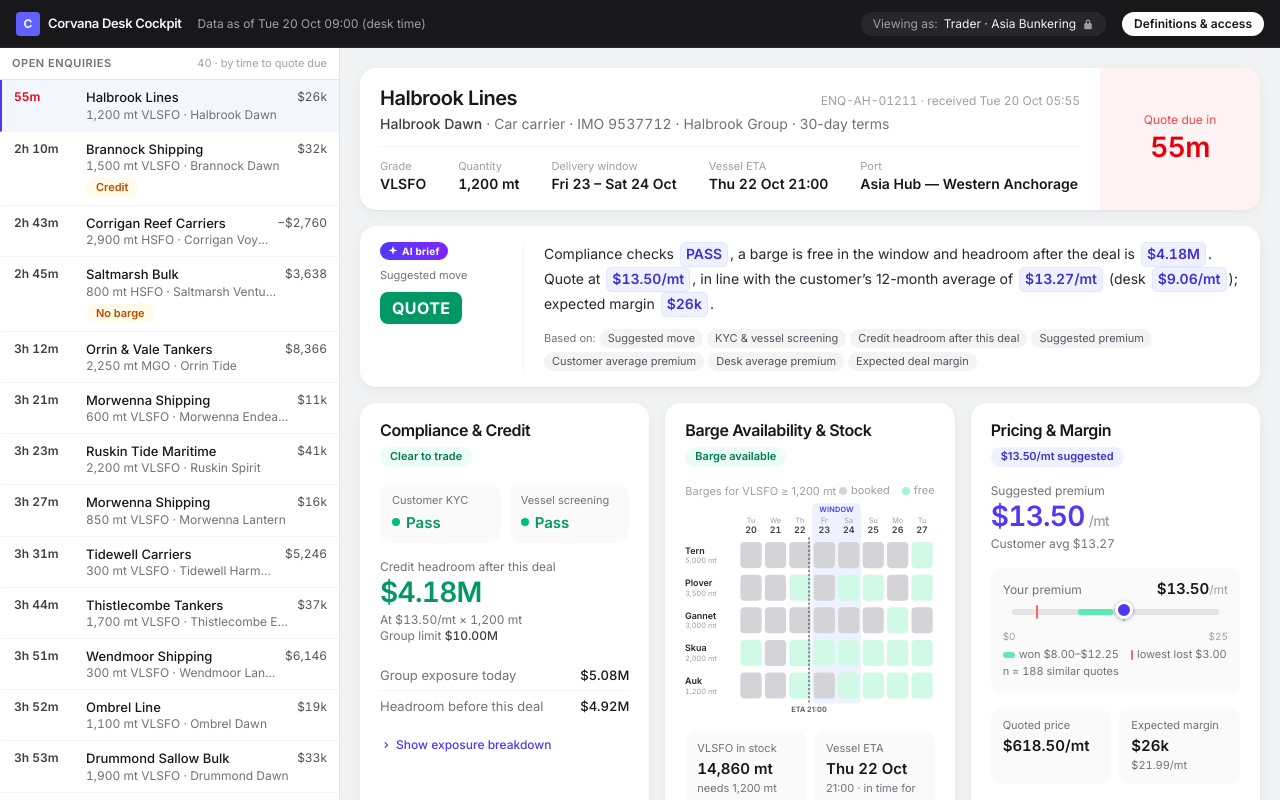
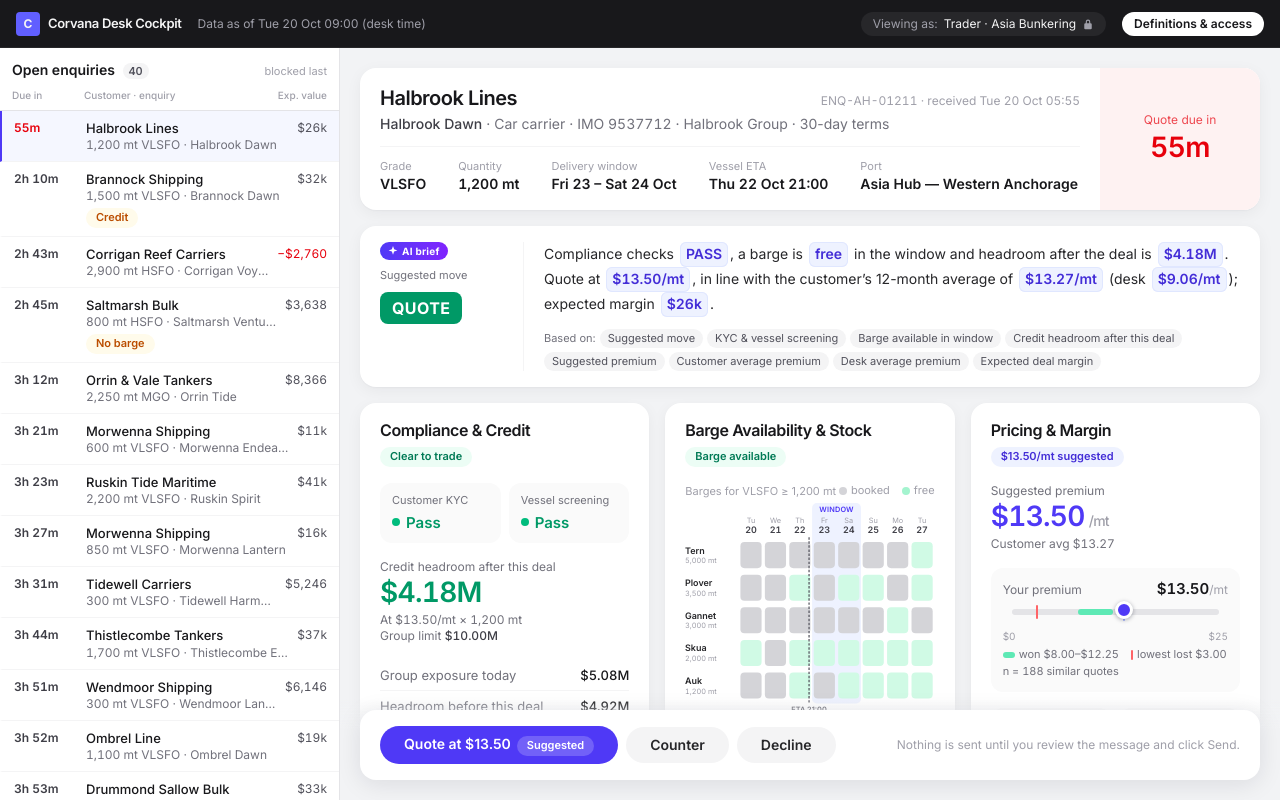
Before and after one commit to DaryaRudych/corvana-desk-cockpit, a React (Vite) app: page / in a window 1280 px wide. Built offline with nearby package versions, Linux system fonts and the light colour scheme.

Commit message:
polish: sent-state brief, sticky actions, queue labels, chip for barge claim
Full demo-script pass on the production build (steps 1-10 pass, no
console errors, ~222 KB gzipped).

Co-Authored-By: Claude Opus 5.5 <noreply@anthropic.com>

```diff
--- a/src/ai/brief.ts
+++ b/src/ai/brief.ts
@@ -100,7 +100,9 @@ export function enquiryBrief(enquiryId: string, user: UserContext): Brief | null
     sentences.push([
       'Compliance checks ',
       chip(query('compliance_check', p, user)),
-      ', a barge is free in the window and headroom after the deal is ',
+      ', a barge is ',
+      chip(query('barge_available_in_window', p, user), { label: 'free' }),
+      ' in the window and headroom after the deal is ',
       chip(query('credit_headroom_after_deal', p, user)),
       '.',
     ])
--- a/src/components/ActionBar.tsx
+++ b/src/components/ActionBar.tsx
@@ -223,7 +223,7 @@ export function ActionBar({
   }
 
   return (
-    <div className={`px-5 py-4 ${CARD}`}>
+    <div className={`px-5 py-4 ${CARD} shadow-[0_4px_24px_rgba(16,24,40,0.10)]`}>
       {mode === 'review' && (
         <div className="flex items-center gap-2">
           <button
--- a/src/components/EnquiryBrief.tsx
+++ b/src/components/EnquiryBrief.tsx
@@ -1,6 +1,7 @@
 import { enquiryBrief } from '../ai/brief'
 import type { Move } from '../semantic/metrics'
-import type { UserContext } from '../semantic/query'
+import { usdMt } from '../lib/format'
+import { query, type UserContext } from '../semantic/query'
 import { AiBadge, BasedOn, Segments } from './ai'
 import { CARD } from './ui'
 
@@ -14,15 +15,23 @@ const MOVE_STYLE: Record<Move, string> = {
 /** AI moment 1: the enquiry brief at the top of the enquiry screen. */
 export function EnquiryBrief({ enquiryId, user }: { enquiryId: string; user: UserContext }) {
   const brief = enquiryBrief(enquiryId, user)
-  if (!brief) return null
+  const e = query('enquiry_details', { enquiryId }, user).value
+  if (!brief || !e) return null
+  const sent = e.status !== 'open'
   return (
-    <section className={`flex gap-5 px-5 py-4 ${CARD}`}>
+    <section className={`flex gap-5 px-5 py-4 ${CARD} ${sent ? 'opacity-70' : ''}`}>
       <div className="flex w-36 shrink-0 flex-col items-start gap-2 border-r border-zinc-100 pr-5">
         <AiBadge label="AI brief" />
-        <div className="text-[11px] text-zinc-500">Suggested move</div>
+        <div className="text-[11px] text-zinc-500">{sent ? 'Suggested before sending' : 'Suggested move'}</div>
         <span className={`rounded-lg px-3 py-1 text-base font-bold tracking-wide ${MOVE_STYLE[brief.move]}`}>{brief.move}</span>
       </div>
       <div className="flex min-w-0 flex-1 flex-col justify-between gap-3">
+        {sent && (
+          <p className="text-[13px] font-medium text-emerald-700">
+            Response sent: {e.status}
+            {e.quoted_premium_usd_mt !== null && <span className="num"> at {usdMt(e.quoted_premium_usd_mt)}/mt</span>}. The brief below is what was suggested.
+          </p>
+        )}
         <p className="text-[14px] leading-relaxed text-zinc-800">
           {brief.sentences.map((s, i) => (
             <span key={i}>
--- a/src/components/EnquiryWorkspace.tsx
+++ b/src/components/EnquiryWorkspace.tsx
@@ -52,7 +52,10 @@ export function EnquiryWorkspace({ enquiryId, user, onSent }: { enquiryId: strin
         <PricePanel enquiryId={enquiryId} user={user} terms={terms} editable={open} onPremium={(premium) => setTerms({ ...terms, premium })} />
       </div>
       <AskBox enquiryId={enquiryId} user={user} />
-      <ActionBar enquiryId={enquiryId} user={user} mode={mode} terms={terms} setTerms={setTerms} onMode={changeMode} onReview={setDraft} />
+      {/* The compact action row stays in reach while scrolling; the taller counter/decline forms sit in the flow. */}
+      <div className={mode === 'review' ? 'sticky bottom-0 z-10 -mx-5 -mb-5 bg-gradient-to-t from-[#f2f3f5] from-70% px-5 pt-3 pb-5' : ''}>
+        <ActionBar enquiryId={enquiryId} user={user} mode={mode} terms={terms} setTerms={setTerms} onMode={changeMode} onReview={setDraft} />
+      </div>
       {draft && (
         <DraftMessageModal
           response={draft}
--- a/src/components/Queue.tsx
+++ b/src/components/Queue.tsx
@@ -9,9 +9,18 @@ const BLOCKER_TONE = { Compliance: 'bad', Credit: 'warn', 'No barge': 'warn' } a
 export function Queue({ rows, selectedId, onSelect }: { rows: QueueRow[]; selectedId: string | null; onSelect: (id: string) => void }) {
   return (
     <aside className="flex min-h-0 w-[340px] shrink-0 flex-col border-r border-zinc-200 bg-white">
-      <div className="flex items-baseline justify-between border-b border-zinc-200 px-3 py-2">
-        <h2 className="text-[11px] font-semibold tracking-wider text-zinc-500 uppercase">Open enquiries</h2>
-        <span className="num text-[11px] text-zinc-400">{rows.length} · by time to quote due</span>
+      <div className="border-b border-zinc-200 px-3 pt-3 pb-2">
+        <div className="flex items-baseline justify-between">
+          <h2 className="text-sm font-semibold text-zinc-900">
+            Open enquiries <span className="num ml-1 rounded-full bg-zinc-100 px-1.5 py-px text-[11px] font-semibold text-zinc-600">{rows.length}</span>
+          </h2>
+          <span className="text-[11px] text-zinc-400">blocked last</span>
+        </div>
+        <div className="mt-2 grid grid-cols-[64px_1fr_auto] gap-x-2 text-[10px] font-medium text-zinc-400">
+          <span>Due in</span>
+          <span>Customer · enquiry</span>
+          <span className="text-right" title="Expected margin at the suggested premium">Exp. value</span>
+        </div>
       </div>
       <ol className="min-h-0 flex-1 overflow-y-auto">
         {rows.map((r) => {
@@ -34,7 +43,7 @@ export function Queue({ rows, selectedId, onSelect }: { rows: QueueRow[]; select
                     {mt(r.quantityMt)} {r.gradeName} · {r.vesselName}
                   </span>
                 </span>
-                <span className="num pt-px text-right text-xs text-zinc-600">{blocked ? '—' : usd(r.expectedValue)}</span>
+                <span className={`num pt-px text-right text-xs ${r.expectedValue < 0 && !blocked ? 'text-red-600' : 'text-zinc-600'}`}>{blocked ? '—' : usd(r.expectedValue)}</span>
                 {r.blockers.length > 0 && (
                   <span className="col-start-2 col-end-4 mt-1 flex gap-1">
                     {r.blockers.map((b) => (
```
Also changed, not shown: 1 other file (tests, documents, lock files or other folders).
